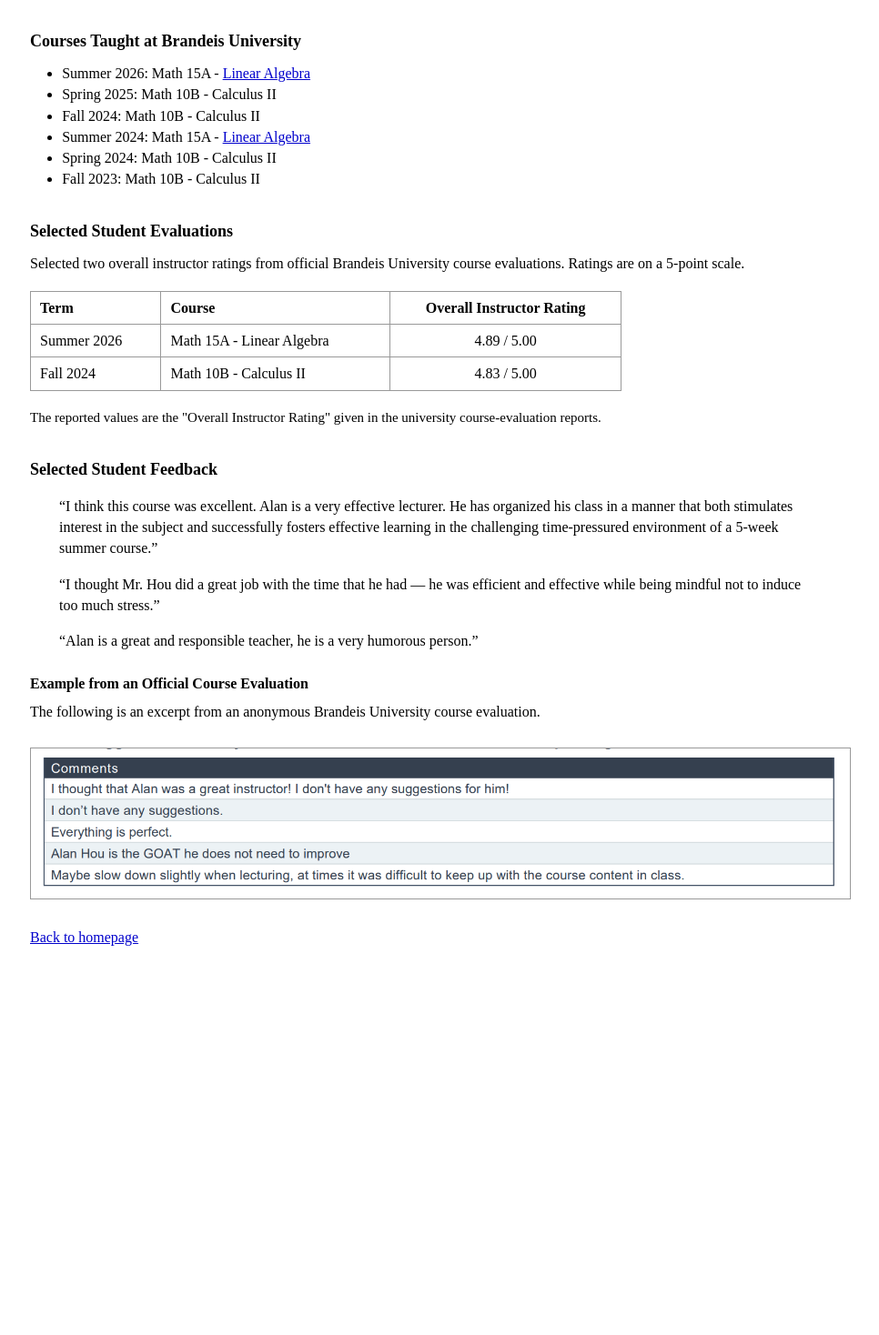
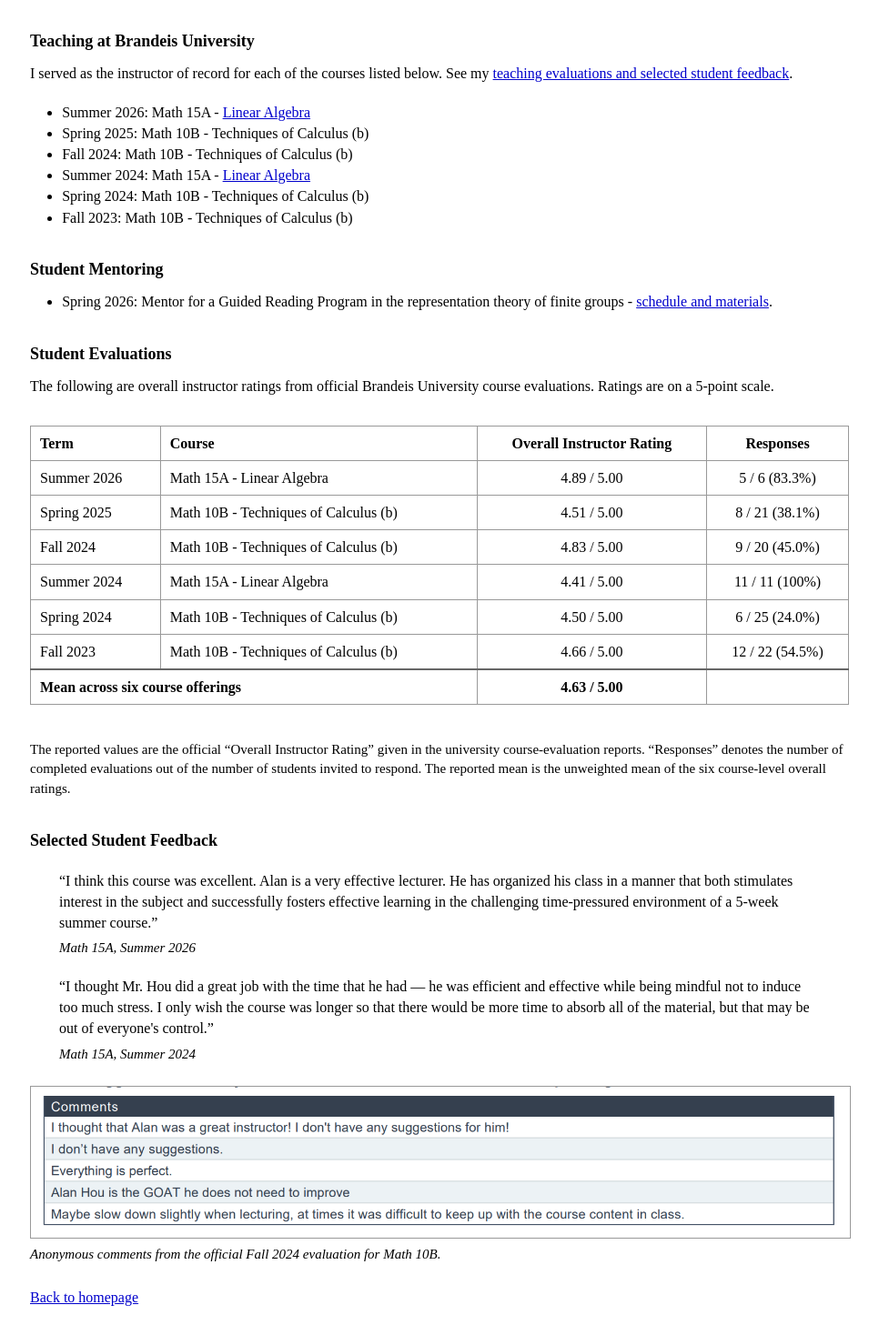
Before and after one commit to axhou/axhou.github.io, a Jekyll site: the page teaching.html, which Jekyll copies as it is, in a window 1280 px wide. Shown: the whole page at 91% size, without its empty margins (7-973 px from the left). Built offline with Jekyll 4.4.1, drawn with Linux system fonts in a browser that asks for light colours; before the commit the page ends 1073 px from its top, so only the background shows below that.

Commit message:
Update teaching.html

```diff
--- a/teaching.html
+++ b/teaching.html
@@ -18,7 +18,42 @@
   <title>Teaching - Alan Hou</title>
 
   <style>
+.table-wrapper {
+  overflow-x: auto;
+  margin-top: 0.8em;
+  margin-bottom: 1.2em;
+}
 
+.evaluation-table {
+  width: 100%;
+  max-width: 900px;
+  border-collapse: collapse;
+}
+
+.evaluation-table th,
+.evaluation-table td {
+  border: 1px solid #999;
+  padding: 7px 10px;
+  text-align: left;
+  vertical-align: top;
+}
+
+.evaluation-table th {
+  font-weight: bold;
+}
+
+.evaluation-table .number {
+  text-align: center;
+  white-space: nowrap;
+}
+
+.evaluation-table tfoot td {
+  border-top: 2px solid #666;
+}
+
+.note {
+  font-size: 15px;
+}
     body {
       background: white;
       font-family: serif;
@@ -86,18 +121,47 @@
     .note {
       font-size: 15px;
     }
+blockquote {
+  margin: 1.2em 2em;
+}
 
+blockquote footer {
+  margin-top: 0.4em;
+  font-size: 15px;
+  font-style: italic;
+}
+
+.evaluation-excerpt {
+  margin: 1.5em 0;
+}
+
+.evaluation-excerpt img {
+  display: block;
+  max-width: 100%;
+  height: auto;
+  border: 1px solid #999;
+}
+
+.evaluation-excerpt figcaption {
+  margin-top: 0.5em;
+  font-size: 15px;
+  font-style: italic;
+}
   </style>
 
 </head>
 
 
 <body>
+<h2>Teaching at Brandeis University</h2>
 
-  <h2>Courses Taught at Brandeis University</h2>
+<p>
+  I served as the instructor of record for each of the courses listed below.
+  See my
+  <a href="./teaching.html">teaching evaluations and selected student feedback</a>.
+</p>
 
 <ul>
-
   <li>
     Summer 2026:
     Math 15A -
@@ -106,12 +170,12 @@
 
   <li>
     Spring 2025:
-      Math 10B - Calculus II
+    Math 10B - Techniques of Calculus (b)
   </li>
 
   <li>
     Fall 2024:
-      Math 10B - Calculus II
+    Math 10B - Techniques of Calculus (b)
   </li>
 
   <li>
@@ -122,49 +186,116 @@
 
   <li>
     Spring 2024:
-      Math 10B - Calculus II
+    Math 10B - Techniques of Calculus (b)
   </li>
 
   <li>
     Fall 2023:
-      Math 10B - Calculus II
+    Math 10B - Techniques of Calculus (b)
+  </li>
+</ul>
+
+  <h2>Student Mentoring</h2>
+
+<ul>
+  <li>
+    Spring 2026:
+    Mentor for a Guided Reading Program in the representation theory
+    of finite groups -
+    <a href="./grp2026spring.html">schedule and materials</a>.
   </li>
 
 </ul>
 
-
- <h2>Selected Student Evaluations</h2>
+<h2>Student Evaluations</h2>
 
 <p>
-  Selected two overall instructor ratings from official Brandeis University
-  course evaluations. Ratings are on a 5-point scale.
+  The following are overall instructor ratings from official
+  Brandeis University course evaluations. Ratings are on a
+  5-point scale.
 </p>
 
-<table>
+<div class="table-wrapper">
 
+  <table class="evaluation-table">
+
+    <thead>
       <tr>
         <th>Term</th>
         <th>Course</th>
-    <th class="rating">Overall Instructor Rating</th>
+        <th class="number">Overall Instructor Rating</th>
+        <th class="number">Responses</th>
       </tr>
+    </thead>
+
+    <tbody>
 
       <tr>
         <td>Summer 2026</td>
         <td>Math 15A - Linear Algebra</td>
-    <td class="rating">4.89 / 5.00</td>
+        <td class="number">4.89 / 5.00</td>
+        <td class="number">5 / 6 (83.3%)</td>
+      </tr>
+
+      <tr>
+        <td>Spring 2025</td>
+        <td>Math 10B - Techniques of Calculus (b)</td>
+        <td class="number">4.51 / 5.00</td>
+        <td class="number">8 / 21 (38.1%)</td>
       </tr>
 
       <tr>
         <td>Fall 2024</td>
-    <td>Math 10B - Calculus II</td>
-    <td class="rating">4.83 / 5.00</td>
+        <td>Math 10B - Techniques of Calculus (b)</td>
+        <td class="number">4.83 / 5.00</td>
+        <td class="number">9 / 20 (45.0%)</td>
       </tr>
+
+      <tr>
+        <td>Summer 2024</td>
+        <td>Math 15A - Linear Algebra</td>
+        <td class="number">4.41 / 5.00</td>
+        <td class="number">11 / 11 (100%)</td>
+      </tr>
+
+      <tr>
+        <td>Spring 2024</td>
+        <td>Math 10B - Techniques of Calculus (b)</td>
+        <td class="number">4.50 / 5.00</td>
+        <td class="number">6 / 25 (24.0%)</td>
+      </tr>
+
+      <tr>
+        <td>Fall 2023</td>
+        <td>Math 10B - Techniques of Calculus (b)</td>
+        <td class="number">4.66 / 5.00</td>
+        <td class="number">12 / 22 (54.5%)</td>
+      </tr>
+
+    </tbody>
+
+    <tfoot>
+      <tr>
+        <td colspan="2">
+          <strong>Mean across six course offerings</strong>
+        </td>
+        <td class="number">
+          <strong>4.63 / 5.00</strong>
+        </td>
+        <td></td>
+      </tr>
+    </tfoot>
 
   </table>
 
+</div>
+
 <p class="note">
-  The reported values are the "Overall Instructor Rating"
-  given in the university course-evaluation reports.
+  The reported values are the official “Overall Instructor Rating”
+  given in the university course-evaluation reports. “Responses”
+  denotes the number of completed evaluations out of the number
+  of students invited to respond. The reported mean is the
+  unweighted mean of the six course-level overall ratings.
 </p>
 
 <h2>Selected Student Feedback</h2>
@@ -174,37 +305,37 @@
   He has organized his class in a manner that both stimulates interest
   in the subject and successfully fosters effective learning in the
   challenging time-pressured environment of a 5-week summer course.”
+
+  <footer>
+    Math 15A, Summer 2026
+  </footer>
 </blockquote>
 
 <blockquote>
   “I thought Mr. Hou did a great job with the time that he had —
   he was efficient and effective while being mindful not to induce
-    too much stress.”
+  too much stress. I only wish the course was longer so that there
+  would be more time to absorb all of the material, but that may be
+  out of everyone's control.”
+
+  <footer>
+    Math 15A, Summer 2024
+  </footer>
 </blockquote>
 
-<blockquote>
-  “Alan is a great and responsible teacher, he is a very humorous person.”
-</blockquote>
-
-  <h3>Example from an Official Course Evaluation</h3>
-
-<p>
-  The following is an excerpt from an anonymous Brandeis University
-  course evaluation.
-</p>
+<figure class="evaluation-excerpt">
 
   <img
     src="./fall2024-comments.png"
-  alt="Anonymous student comments from a Brandeis University course evaluation"
-  style="
-    max-width: 100%;
-    height: auto;
-    border: 1px solid #999;
-    margin-top: 0.5em;
-    margin-bottom: 1.5em;
-  "
+    alt="Anonymous student comments from the official Fall 2024 Math 10B course evaluation"
   >
 
+  <figcaption>
+    Anonymous comments from the official Fall 2024 evaluation
+    for Math 10B.
+  </figcaption>
+
+</figure>
 
   <p>
     <a href="./index.html">Back to homepage</a>
```
Lines whose indentation alone changed are shown as unchanged.
